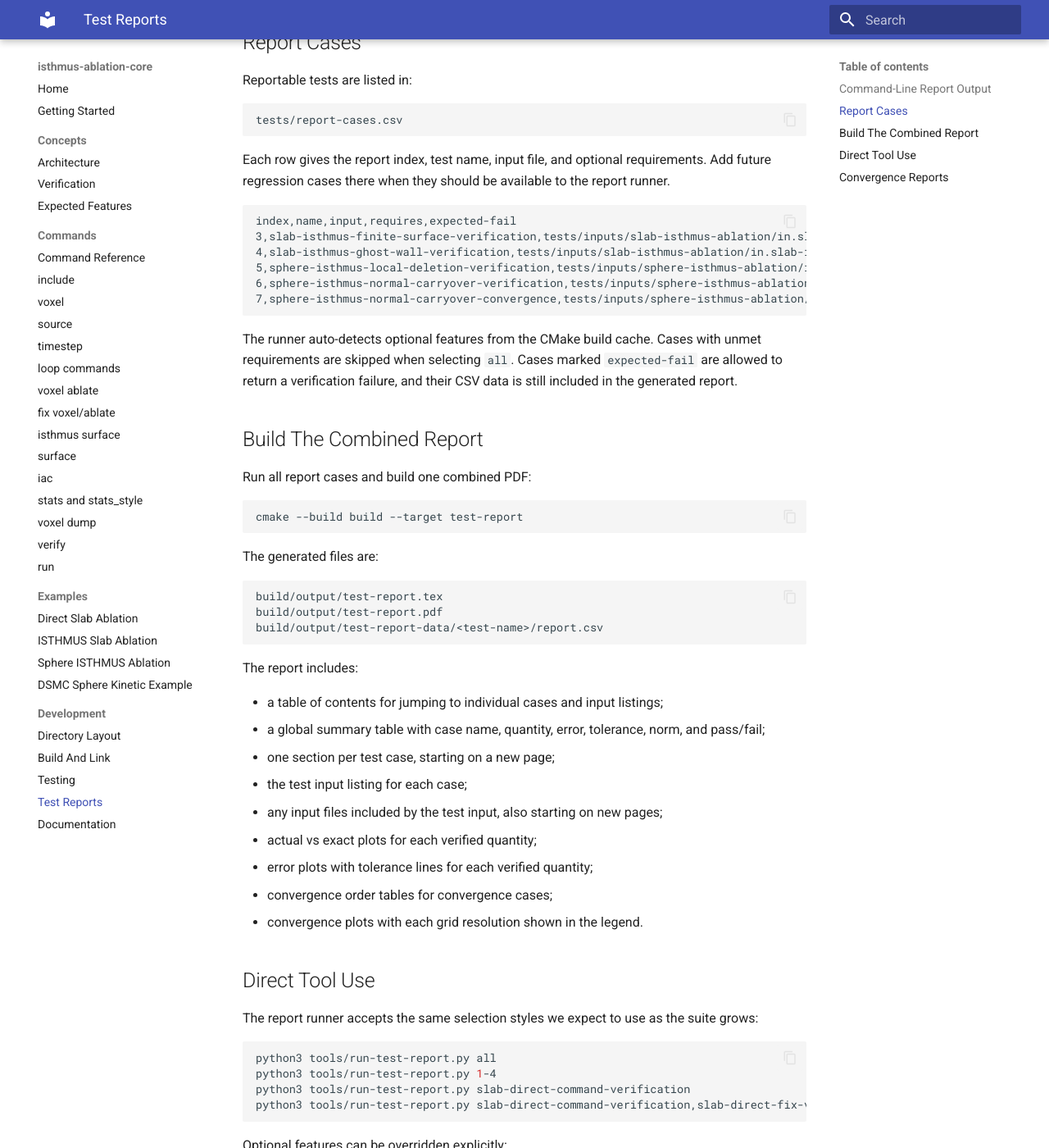
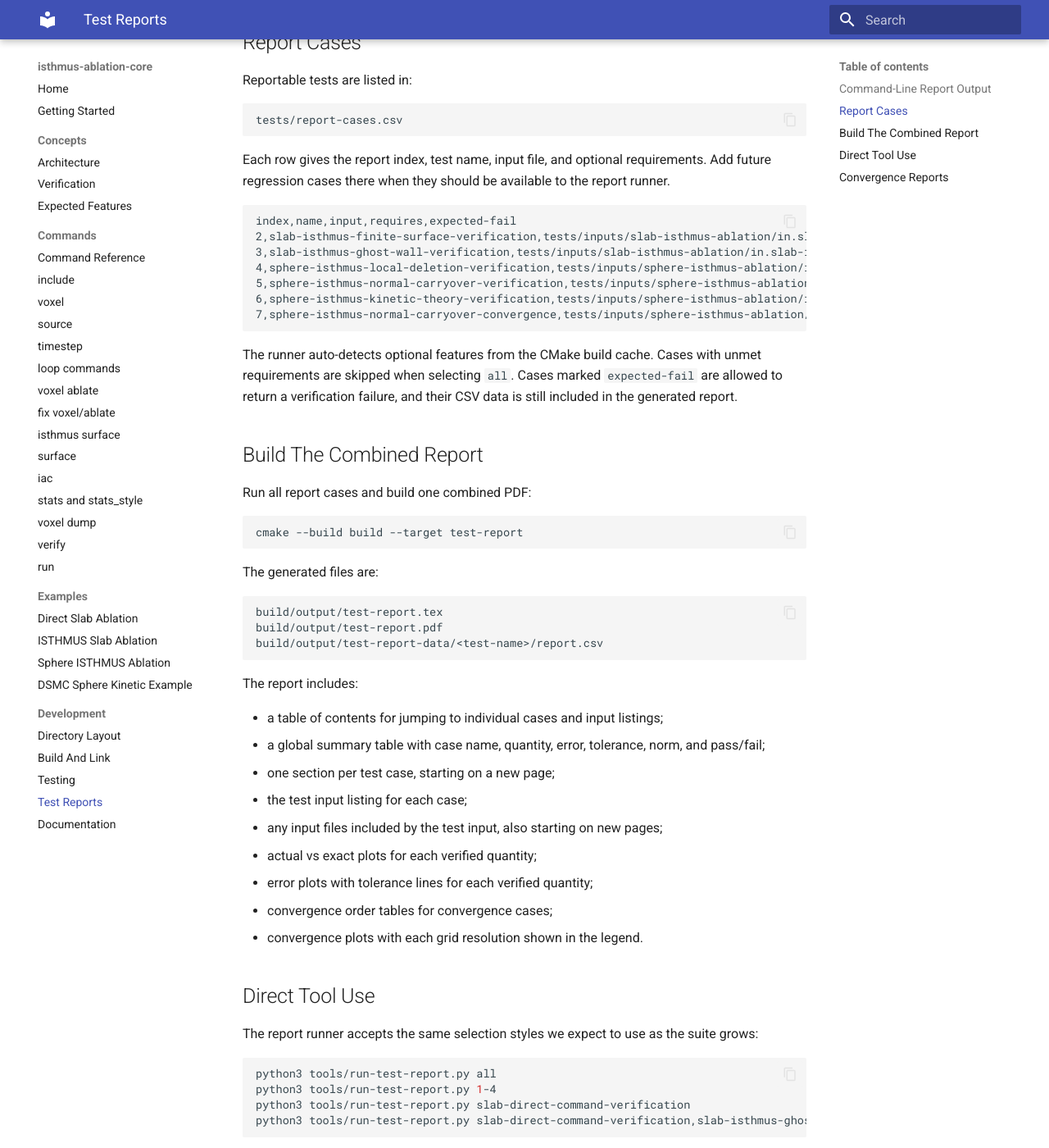
Before and after one commit to ctfl-public/isthmus-ablation-core, an MkDocs documentation site: the page built from docs/development/test-reports.md, in a window 1280 px wide and 1400 px high, scrolled down 619 px. Shown: the whole window at 82% size. Built offline with MkDocs 1.6.1 and Material for MkDocs 9.7.7, drawn with Linux system fonts in a browser that asks for light colours.

Commit message:
Remove redundant verification cases

````diff
--- a/CMakeLists.txt
+++ b/CMakeLists.txt
@@ -46,11 +46,6 @@
 add_test(
   NAME slab-direct-command-verification
   COMMAND $<TARGET_FILE:ia-core> -in ${CMAKE_SOURCE_DIR}/tests/inputs/slab-direct-ablation/in.slab-direct-command.verify
-)
-
-add_test(
-  NAME slab-direct-fix-verification
-  COMMAND $<TARGET_FILE:ia-core> -in ${CMAKE_SOURCE_DIR}/tests/inputs/slab-direct-ablation/in.slab-direct-fix.verify
 )
 
 if(isthmus_cpp_FOUND)
--- a/docs/development/test-reports.md
+++ b/docs/development/test-reports.md
@@ -36,10 +36,11 @@
 
 ```csv
 index,name,input,requires,expected-fail
-3,slab-isthmus-finite-surface-verification,tests/inputs/slab-isthmus-ablation/in.slab-isthmus-finite-surface.verify,isthmus,no
-4,slab-isthmus-ghost-wall-verification,tests/inputs/slab-isthmus-ablation/in.slab-isthmus-ghost-wall.verify,isthmus,no
-5,sphere-isthmus-local-deletion-verification,tests/inputs/sphere-isthmus-ablation/in.sphere-isthmus-local-deletion.verify,isthmus,no
-6,sphere-isthmus-normal-carryover-verification,tests/inputs/sphere-isthmus-ablation/in.sphere-isthmus-normal-carryover.verify,isthmus,no
+2,slab-isthmus-finite-surface-verification,tests/inputs/slab-isthmus-ablation/in.slab-isthmus-finite-surface.verify,isthmus,no
+3,slab-isthmus-ghost-wall-verification,tests/inputs/slab-isthmus-ablation/in.slab-isthmus-ghost-wall.verify,isthmus,no
+4,sphere-isthmus-local-deletion-verification,tests/inputs/sphere-isthmus-ablation/in.sphere-isthmus-local-deletion.verify,isthmus,no
+5,sphere-isthmus-normal-carryover-verification,tests/inputs/sphere-isthmus-ablation/in.sphere-isthmus-normal-carryover.verify,isthmus,no
+6,sphere-isthmus-kinetic-theory-verification,tests/inputs/sphere-isthmus-ablation/in.sphere-isthmus-kinetic-theory.verify,isthmus,no
 7,sphere-isthmus-normal-carryover-convergence,tests/inputs/sphere-isthmus-ablation/in.sphere-isthmus-normal-carryover-convergence.verify,isthmus,no
 ```
 
@@ -85,7 +86,7 @@
 python3 tools/run-test-report.py all
 python3 tools/run-test-report.py 1-4
 python3 tools/run-test-report.py slab-direct-command-verification
-python3 tools/run-test-report.py slab-direct-command-verification,slab-direct-fix-verification
+python3 tools/run-test-report.py slab-direct-command-verification,slab-isthmus-ghost-wall-verification
 ```
 
 Optional features can be overridden explicitly:
````
Also changed, not shown: docs/development/testing.md (+3 -3 lines), docs/examples/slab-direct.md (+0 -7 lines), docs/examples/sphere-isthmus.md (+0 -3 lines), 4 other files.
